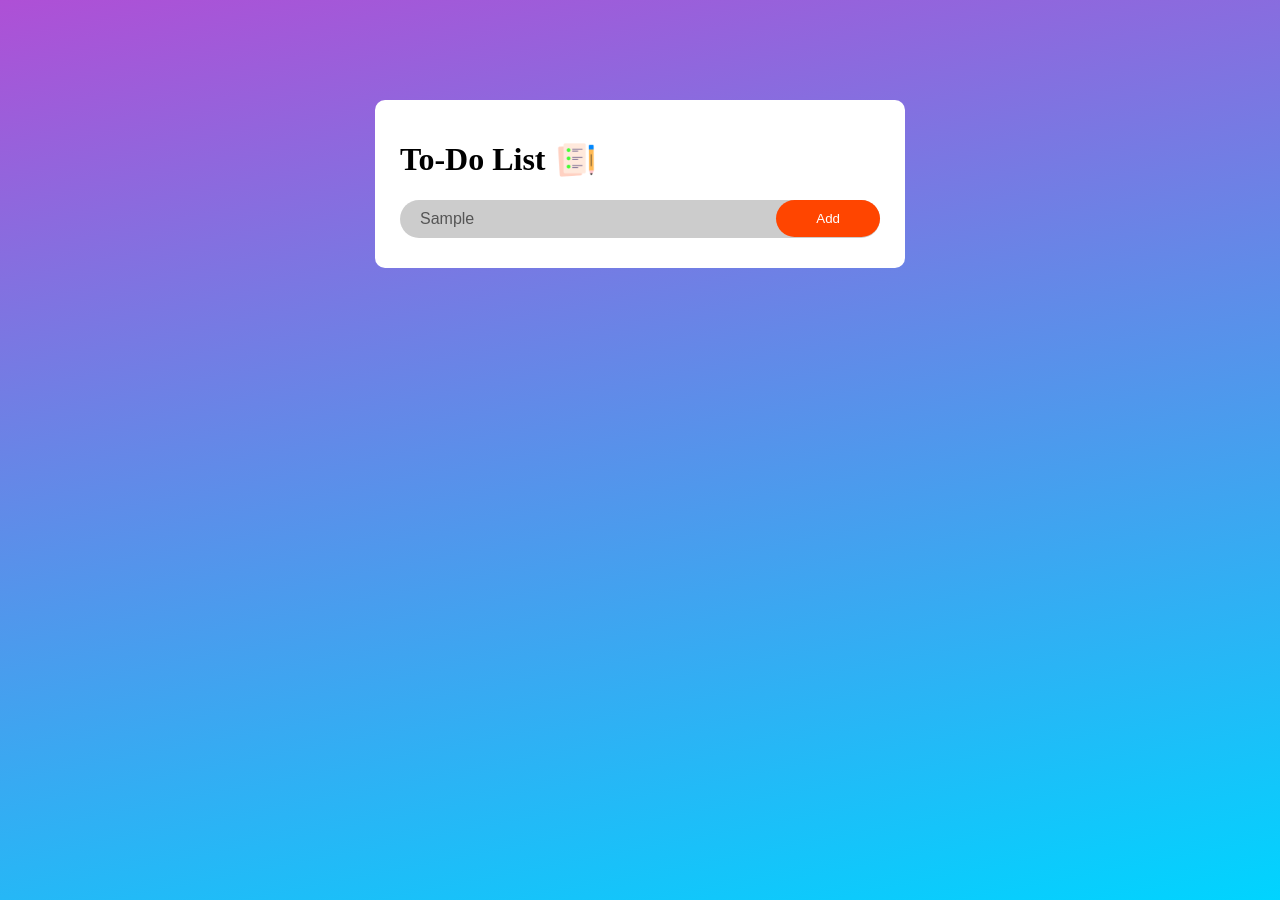
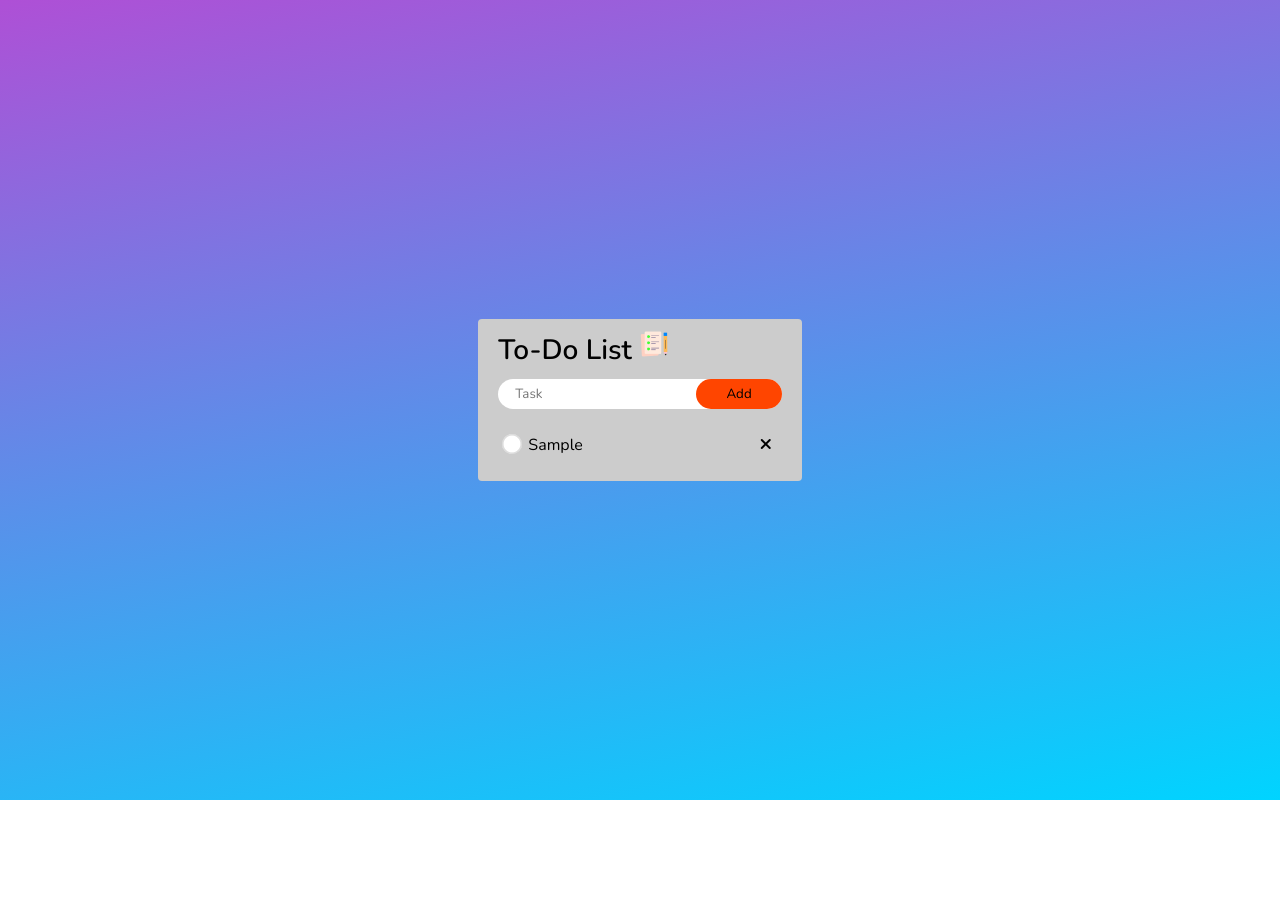
Before and after one commit to kchamling/to-do, a plain HTML site: page index.html in a window 1280 px wide. Both pictures are taken after typing "Sample" into the empty fields and a click on the button "Add". After the commit the page ends 800 px from the top, so only its background shows below. Drawn offline with nearby package versions, Linux system fonts and the light colour scheme.

```diff
--- a/index.html
+++ b/index.html
@@ -9,21 +9,27 @@
       href="https://fonts.googleapis.com/css?family=Nunito:200,300,regular,500,600,700,800,900,200italic,300italic,italic,500italic,600italic,700italic,800italic,900italic"
       rel="stylesheet"
     />
+    <script
+      src="https://kit.fontawesome.com/7c6e2f6275.js"
+      crossorigin="anonymous"
+    ></script>
+
     <script src="app.js" defer></script>
   </head>
   <body>
     <div class="container">
-      <div class="todo-head">
-        <h1>To-Do List</h1>
-        <img src="images/icon.png" alt="" />
+      <div class="to-do">
+        <h1>To-Do List <img src="images/icon.png" /></h1>
       </div>
 
-      <div class="input-container">
-        <input id="input" type="text" placeholder="Add your task" />
-        <button id="add-btn">Add</button>
+      <div class="add-to-do">
+        <div class="group">
+          <input type="text" placeholder="Task" />
+          <button type="button">Add</button>
+        </div>
       </div>
 
-      <ul class="display-container"></ul>
+      <ul class="to-do-list"></ul>
     </div>
   </body>
 </html>
--- a/style.css
+++ b/style.css
@@ -1,4 +1,4 @@
-* {
+/* * {
   box-sizing: border-box;
 }
 
@@ -70,14 +70,35 @@
   gap: 10px;
   margin-top: 10px;
   margin: 10px 0 0;
-  padding: 0;
-  /* background-color: indianred; */
-  position: relative;
+  padding: 10px;
+  /* background-color: indianred;
 }
 
 .display-container li {
+  position: relative;
   list-style: none;
-  margin-left: 10px;
+  margin-left: 30px;
+}
+.display-container li::before {
+  position: absolute;
+  top: 0px;
+  left: -34px;
+  content: "";
+  width: 20px;
+  height: 20px;
+  border-radius: 50%;
+  background-image: url(images/unchecked.png);
+  background-size: cover;
+  background-position: center;
+  background-repeat: no-repeat;
+}
+.display-container li.checked {
+  object-fit: cover;
+  background-image: url(images/checked.png);
+  text-decoration: line-through;
+  background-size: cover;
+  background-position: center;
+  background-repeat: no-repeat;
 }
 
 .display-container li span {
@@ -86,9 +107,112 @@
   cursor: pointer;
 }
 
-/* .display-container span {
+*/
+
+* {
+  margin: 0;
+  box-sizing: border-box;
+  font-family: "Nunito", sans-serif;
+}
+
+body {
+  width: 100%;
+  height: 100vh;
+  background: linear-gradient(
+    169deg,
+    rgba(2, 0, 36, 1) 0%,
+    rgba(155, 38, 204, 0.8062678062678063) 0%,
+    rgba(0, 212, 255, 1) 100%
+  );
+  background-repeat: no-repeat;
+  display: flex;
+  justify-content: center;
+  align-items: center;
+}
+
+.container {
+  max-width: 470px;
+  padding: 10px 20px;
+  margin: 0 16px;
+  border-radius: 4px;
+  background-color: #ccc;
+  display: flex;
+  flex-direction: column;
+  gap: 10px;
+}
+
+.container .to-do {
+  display: flex;
+  align-items: center;
+  gap: 5px;
+}
+
+.container .to-do h1 {
+  font-size: 28px;
+  font-weight: 600;
+}
+.container .to-do img {
+  width: 30px;
+}
+
+.container .add-to-do {
+  width: 100%;
+  background-color: indianred;
+  background-color: #fff;
+  border-radius: 40px;
+  display: flex;
+  align-items: center;
+}
+
+.group input {
+  border: none;
+  outline: none;
+  background-color: transparent;
+  margin-left: 15px;
+}
+
+.group button {
+  background-color: orangered;
+  border: none;
+  outline: none;
+  padding: 6px 30px;
+  border-radius: 40px;
+}
+
+ul {
+  padding: 10px;
+}
+
+ul li {
+  list-style: none;
+  padding: 5px;
+  margin-left: 15px;
+  position: relative;
+}
+
+ul li::before {
+  position: absolute;
+  top: 5px;
+  left: -21px;
+  content: "";
+  height: 20px;
+  width: 20px;
+  border-radius: 50%;
+  background-color: #fff;
+  background-image: url(images/unchecked.png);
+  background-size: cover;
+  background-position: center;
+  background-repeat: no-repeat;
+}
+
+.to-do-list li.checked {
+  text-decoration: line-through;
+}
+.to-do-list li.checked::before {
+  background-image: url(images/checked.png);
+}
+
+ul li span {
   position: absolute;
   right: 0;
-  top: -4px;
-  cursor: pointer;
-} */
+}
```
